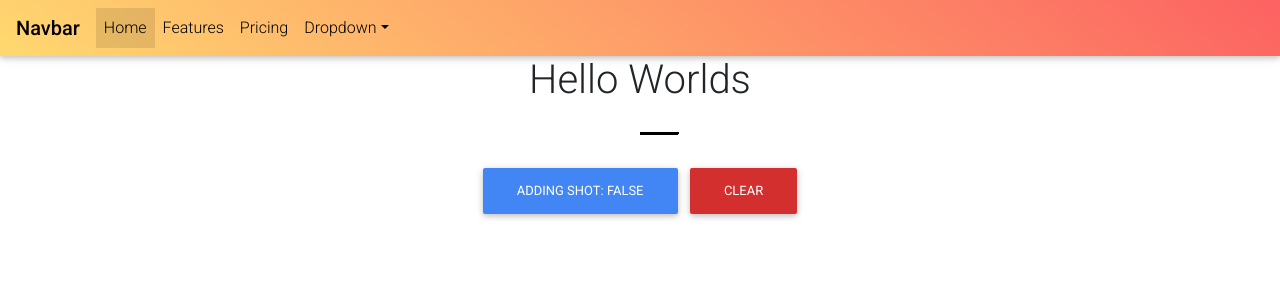
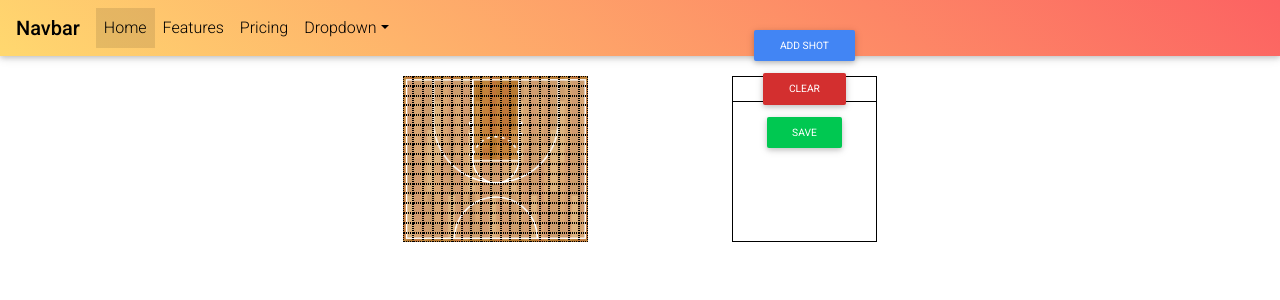
Before and after one commit to CSimbulan/basketball-shot-tracker, a React (Create React App) app in the folder client/: page /about in a window 1280 px wide. Shown: the top 300 px of the page. Built offline with nearby package versions, Linux system fonts and the light colour scheme.

Commit message:
added shot interface

```diff
--- a/client/src/App.css
+++ b/client/src/App.css
@@ -40,3 +40,32 @@
   display: flex;
   width: 100%;
 }
+
+.shot-button {
+  width: 20px;
+  height: 20px;
+}
+
+.shotlist-item {
+  width: 100%;
+  border: 1px solid gray;
+}
+
+.test {
+  border: 1px solid black;
+  width: 100%;
+}
+
+.test-header {
+  height: 15%;
+  display: flex;
+  justify-content: center;
+  align-items: center;
+  margin: auto;
+  border-bottom: 1px solid black;
+}
+
+.test-list {
+  height: 85%;
+  overflow-y: scroll;
+}
--- a/client/src/components/courtcell.component.jsx
+++ b/client/src/components/courtcell.component.jsx
@@ -1,5 +1,4 @@
 import React, { Component } from 'react';
-import { useSelector } from 'react-redux';
 
 class CourtCell extends Component {
     state = {}
--- a/client/src/components/main.component.jsx
+++ b/client/src/components/main.component.jsx
@@ -1,6 +1,5 @@
-import React, { Component, useState, useEffect, useRef } from 'react';
-import { MDBContainer, MDBRow, MDBCol } from "mdbreact";
-import useWindowDimensions from "./dimensions.component";
+import React, { Component } from 'react';
+
 
 class Main extends Component {
     constructor(props) {
@@ -33,7 +32,7 @@
 
         context.strokeStyle = '#cccccc';
         for (let i = 0; i <= this.state.DIMENSION * this.state.REPEATSX; ++i) {
-            if (i % this.state.DIMENSION != 0) { continue; }
+            if (i % this.state.DIMENSION !== 0) { continue; }
             let x = i * this.state.PIXELSIZE;
             context.beginPath();
             context.moveTo(x, 0);
@@ -58,7 +57,7 @@
 
         context.strokeStyle = '#cccccc';
         for (let i = 0; i <= this.state.DIMENSION * this.state.REPEATSX; ++i) {
-            if (i % this.state.DIMENSION != 0) { continue; }
+            if (i % this.state.DIMENSION !== 0) { continue; }
             let x = i * this.state.PIXELSIZE;
             context.beginPath();
             context.moveTo(x, 0);
@@ -91,8 +90,6 @@
             return;
         }
 
-        var mouseX = offsetX * canvas.width / canvas.clientWidth | 0;
-        var mouseY = offsetY * canvas.height / canvas.clientHeight | 0;
         console.log(canvas.clientWidth, canvas.clientHeight);
     }
 
--- a/client/src/components/maindiv.component.jsx
+++ b/client/src/components/maindiv.component.jsx
@@ -1,7 +1,6 @@
-import React, { Component, useState, useEffect, useRef } from 'react';
-import { MDBContainer, MDBRow, MDBCol, MDBBtn } from "mdbreact";
+import React, { Component } from 'react';
+import { MDBContainer, MDBRow, MDBCol, MDBBtn, MDBBtnGroup } from "mdbreact";
 import CourtCell from "./courtcell.component";
-import { useSelector } from 'react-redux';
 
 class Main extends Component {
     constructor(props) {
@@ -60,23 +59,157 @@
         this.setState({ shotList: [] })
     }
 
+    incrementMakes = (shot) => {
+        const newSL = this.state.shotList.map(s =>
+            (s.x === shot.x && s.y === shot.y)
+                ? { ...s, attemps: shot.attemps + 1, makes: shot.makes + 1 }
+                : s
+        );
+        this.setState({ shotList: newSL })
+    }
+
+    incrementAttemps = (shot) => {
+        const newSL = this.state.shotList.map(s =>
+            (s.x === shot.x && s.y === shot.y)
+                ? { ...s, attemps: shot.attemps + 1 }
+                : s
+        );
+        this.setState({ shotList: newSL })
+    }
+
+    decrementMakes = (shot) => {
+        const newSL = this.state.shotList.map(s =>
+            (s.x === shot.x && s.y === shot.y)
+                ? { ...s, attemps: shot.attemps > 0 ? shot.attemps - 1 : 0, makes: shot.makes > 0 ? shot.makes - 1 : 0 }
+                : s
+        );
+        this.setState({ shotList: newSL })
+    }
+
+    decrementAttemps = (shot) => {
+        const newSL = this.state.shotList.map(s =>
+            (s.x === shot.x && s.y === shot.y)
+                ? { ...s, attemps: shot.attemps > 0 ? shot.attemps > shot.makes ? shot.attemps - 1 : shot.attemps : 0 }
+                : s
+        );
+        this.setState({ shotList: newSL })
+    }
+
+    resetShot = (shot) => {
+        const newSL = this.state.shotList.map(s =>
+            (s.x === shot.x && s.y === shot.y)
+                ? { ...s, attemps: 0, makes: 0 }
+                : s
+        );
+        this.setState({ shotList: newSL })
+    }
+
+    deleteShot = (shot) => {
+        const newSL = this.state.shotList.filter(function (el) {
+            if (el.x === shot.x && el.y === shot.y) {
+                return;
+            }
+            else {
+                return el;
+            }
+        });
+        this.setState({ shotList: newSL });
+    }
+
+    getShotPercentClass = (percentage) => {
+
+        if (percentage >= 100) {
+            return 'royalblue';
+        }
+        else if (percentage >= 80) {
+            return '#4287f5';
+        }
+        else if (percentage >= 50) {
+            return 'green';
+        }
+        else if (percentage >= 33) {
+            return '#fc7b03';
+        }
+        else if (percentage < 80) {
+            return 'red';
+        }
+        else {
+            return 'black';
+        }
+    }
+
+    getShots = () => {
+        return this.state.shotList.map((shot) => {
+            return (
+                <div className="shotlist-item" key={"x" + shot.x + ",y" + shot.y}>
+                    <MDBContainer>
+                        <MDBRow size="12" style={{ width: "100%" }}>
+                            <MDBCol style={{ justifyContent: "center", alignItems: "center", margin: "auto" }}>
+                                <span className="court-mark-x">X</span>
+                            </MDBCol>
+                            <MDBCol size="9" lg="10">
+                                <MDBRow style={{ padding: "5px", alignItems: "center" }}>
+                                    x: {shot.x}, y: {shot.y}
+                                    <MDBBtnGroup size="sm" >
+                                        <MDBBtn color="danger" onClick={() => this.deleteShot(shot)}><i className="fas fa-trash-alt"></i></MDBBtn>
+                                    </MDBBtnGroup>
+                                </MDBRow>
+                                <MDBRow style={{ padding: "5px" }}>
+                                    FGM: {shot.makes} FGA: {shot.attemps} FG%: <span style={{ color: this.getShotPercentClass(shot.makes / shot.attemps * 100) }}> {shot.attemps > 0 ? (shot.makes / shot.attemps * 100).toFixed(1) + "%" : "0.0%"}</span>
+                                </MDBRow>
+                                <MDBRow>
+                                    <MDBBtnGroup size="sm" >
+                                        <MDBBtn color="success" onClick={() => this.incrementMakes(shot)}>+M</MDBBtn>
+                                    </MDBBtnGroup>
+                                    <MDBBtnGroup size="sm" >
+                                        <MDBBtn color="primary" onClick={() => this.incrementAttemps(shot)}>+A</MDBBtn>
+                                    </MDBBtnGroup>
+                                    <MDBBtnGroup size="sm" >
+                                        <MDBBtn color="warning" onClick={() => this.decrementMakes(shot)}>-M</MDBBtn>
+                                    </MDBBtnGroup>
+                                    <MDBBtnGroup size="sm" >
+                                        <MDBBtn color="deep-orange" onClick={() => this.decrementAttemps(shot)}>-A</MDBBtn>
+                                    </MDBBtnGroup>
+                                    <MDBBtnGroup size="sm" >
+                                        <MDBBtn className="deep-purple accent-3" onClick={() => this.resetShot(shot)}>Reset</MDBBtn>
+                                    </MDBBtnGroup>
+                                </MDBRow>
+                            </MDBCol>
+                        </MDBRow>
+                    </MDBContainer>
+                </div>
+            )
+        })
+    }
+
 
     render() {
         return (
             <>
-
                 <div className="container">
-                    <h1>Hello Worlds</h1>
                     <MDBRow style={{ padding: 10, justifyContent: "center" }}>
-                        <MDBCol sm="12" md="12" lg="9" xl="9" style={{ padding: 10 }}>
+                        <MDBCol sm="12" md="12" lg="8" xl="8" style={{ padding: 10 }}>
                             <div ref={this.selectRef} style={{ width: "100%" }}></div>
                             <div className="court" style={{ width: this.state.width + "px", height: this.state.height + "px", display: "flex" }}>
                                 {this.getRows()}
                             </div>
                         </MDBCol>
-                    </MDBRow>
+                        <MDBCol sm="12" md="12" lg="4" xl="4" style={{ padding: 10, alignItems: "center", margin: "auto" }}>
+                            <div className="test" style={{ height: this.state.height }}>
+                                <div className="test-header  d-flex">
+                                    <MDBRow style={{ padding: "1px", justifyContent: "center", alignItems: "center" }}>
+                                        <MDBBtn color="primary" size="sm" onClick={this.toggleAddingShot}>{this.state.addingShot ? "Cancel" : "Add Shot"}</MDBBtn>
+                                        <MDBBtn color="red" size="sm" onClick={this.clearGrid}>Clear</MDBBtn>
+                                        <MDBBtn color="success" size="sm" onClick={this.clearGrid}>Save</MDBBtn>
+                                    </MDBRow>
+                                </div>
+                                <div className="test-list">
+                                    {this.getShots()}
+                                </div>
+                            </div>
+                        </MDBCol>
+                    </MDBRow >
                     <MDBRow style={{ padding: 10, justifyContent: "center" }}>
-                        <MDBBtn color="primary" onClick={this.toggleAddingShot}>Adding Shot: {String(this.state.addingShot)}</MDBBtn><MDBBtn color="red" onClick={this.clearGrid}>Clear</MDBBtn>
                     </MDBRow>
                 </div>
             </>
--- a/client/src/components/navbarpage.component.jsx
+++ b/client/src/components/navbarpage.component.jsx
@@ -1,9 +1,8 @@
 import React, { Component } from "react";
 import {
     MDBNavbar, MDBNavbarBrand, MDBNavbarNav, MDBNavItem, MDBNavLink, MDBNavbarToggler, MDBCollapse, MDBDropdown,
-    MDBDropdownToggle, MDBDropdownMenu, MDBDropdownItem, MDBIcon
+    MDBDropdownToggle, MDBDropdownMenu, MDBDropdownItem
 } from "mdbreact";
-import { BrowserRouter as Router } from 'react-router-dom';
 
 class NavbarPage extends Component {
     state = {
```
